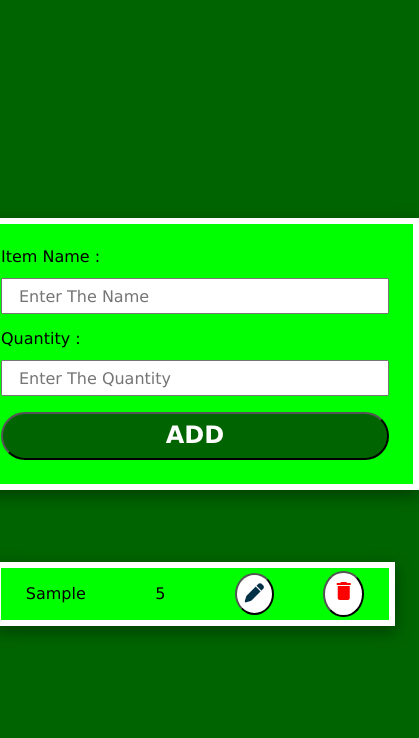
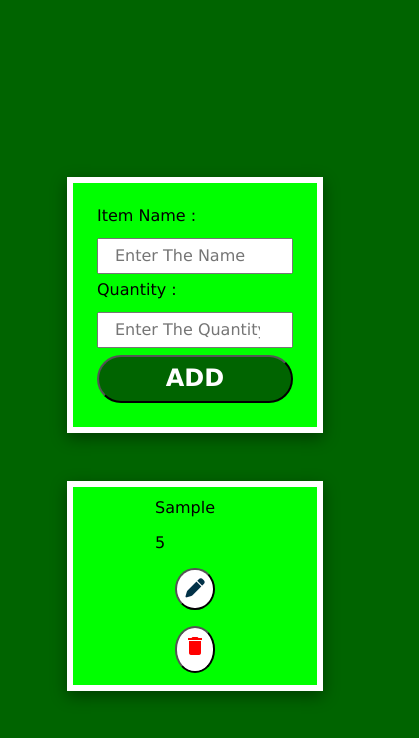
Before and after one commit to RajkumarRaja06/to-do-app.github.io, a plain HTML site: page index.html in a window 390 px wide. Both pictures are taken after typing "Sample", "5" into the empty fields and a click on the input "ADD". Shown: the whole page, 419 px wide, since content can reach past the window. Drawn offline with nearby package versions, Linux system fonts and the light colour scheme.

Commit message:
added mobile view screen size

```diff
--- a/styles/style.css
+++ b/styles/style.css
@@ -176,7 +176,7 @@ label {
 .orderList {
   width: 100%;
   max-height: 350px;
-  overflow: scroll;
+  /* overflow: scroll; */
   padding: 1.5rem;
 }
 
@@ -258,9 +258,33 @@ label {
   }
 
   .orderList {
-    width: 100%;
-    max-height: 600px;
-    overflow: scroll;
-    padding: 2rem;
   }
 }
+
+@media screen and (max-width: 480px) {
+  .inputContainer {
+    width: 16rem;
+    height: 16rem;
+  }
+  .listOutput {
+    width: 100%;
+    height: 100%;
+    margin-top: 1rem;
+    flex-direction: column;
+    gap: 1rem;
+    justify-content: center;
+    align-items: center;
+    font-size: 1rem;
+    padding: 0.75rem;
+  }
+  .orderList {
+    padding: 0;
+  }
+  .spanItem {
+    width: 80px;
+  }
+
+  .spanQuantity {
+    width: 80px;
+  }
+}
```
